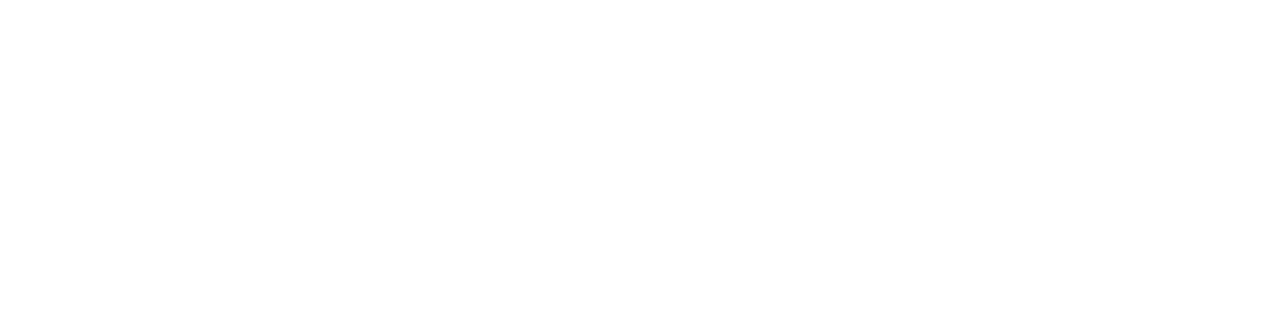
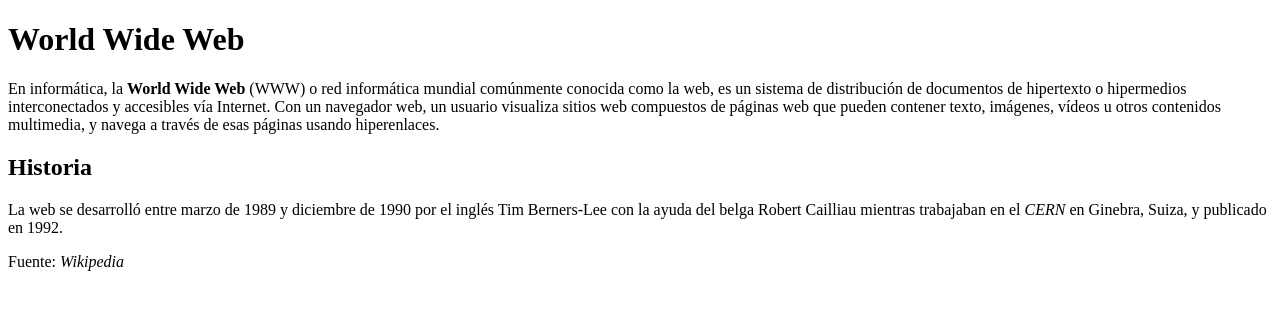
Before and after one commit to HibethTorres/Ejercicios-Intro-HTML-CH42, a plain HTML site: page index.html in a window 1280 px wide. Drawn offline with Linux system fonts and the light colour scheme.

Commit message:
feat: index corrections

```diff
--- a/index.html
+++ b/index.html
@@ -2,24 +2,38 @@
 No olvides colocar un comentario por cada cosa que modifiques-->
 
 <!DOCTYPE html>
-<html lang="en"> <!--Ejemplo: Faltaban comillas en el valor del atributo-- >
+<html lang="en"> <!--Ejemplo: Faltaban comillas en el valor del atributo-->
+<!-- Falta indentacion y formato-->
 <head>
-<meta charset=”UTF-65”>
-<meta name="viewport" content="Ejercicio HTML - Corrige los errores">
-<meta name="viewport" content="width=device-width,initial-scale=1.0">
+    <meta charset="UTF-8"> <!--Las comillas son incorrectas y el valor debe ser 8, no 65-->
+    <title>Ejercicio HTML - Corrige los errores</title> <!-- Debe ser un title -->
+    <meta name="viewport" content="width=device-width,initial-scale=1.0">
+
 </head>
+
 <title>World Wide Web</title>
+
 <body>
 
-<h1>World Wide Web</h1>
+    <h1>World Wide Web</h1>
 
-<p>
-En informática, la <strong>World Wide Web<strong> (WWW) o red informática mundial comúnmente conocida como la web, es un sistema de distribución de documentos de hipertexto o hipermedios interconectados y accesibles vía Internet. Con un navegador web, un usuario visualiza sitios web compuestos de páginas web que pueden contener texto, imágenes, vídeos u otros contenidos multimedia, y navega a través de esas páginas usando hiperenlaces.
+    <p>
+        En informática, la <strong>World Wide Web</strong> <!-- Falta el cierre correcto de la etiqueta h2 -->(WWW) o red informática mundial comúnmente conocida como la
+                web, es un sistema de distribución de documentos de hipertexto o hipermedios interconectados y
+                accesibles vía Internet. Con un navegador web, un usuario visualiza sitios web compuestos de páginas web
+                que pueden contener texto, imágenes, vídeos u otros contenidos multimedia, y navega a través de esas
+                páginas usando hiperenlaces.
 
-<h2>Historia<h2>
+                <h2>Historia</h2><!-- Falta el cierre correcto de la etiqueta h2 -->
 
-<p>
-La web se desarrolló entre marzo de 1989 y diciembre de 1990 por el inglés Tim Berners-Lee con la ayuda del belga Robert Cailliau mientras trabajaban en el <em>CERN en Ginebra, Suiza, y publicado en 1992.
-</p>
+                        <p>
+                            La web se desarrolló entre marzo de 1989 y diciembre de 1990 por el inglés Tim Berners-Lee
+                            con la ayuda del belga Robert Cailliau mientras trabajaban en el <em>CERN</em> <!-- Faltaba el cierre del em -->en Ginebra, Suiza,
+                                y publicado en 1992.
+                        </p>
 
-<p>Fuente: <em>Wikipedia</p></em>
+                        <p>Fuente: <em>Wikipedia</em></p> <!-- Los cierres de etiquetas estaban incorrectos (al reves) -->
+
+ </body>
+</html>
+<!-- El cierre de la etiqueta head estaba mal ubicado, debe ir antes del body -->
```
